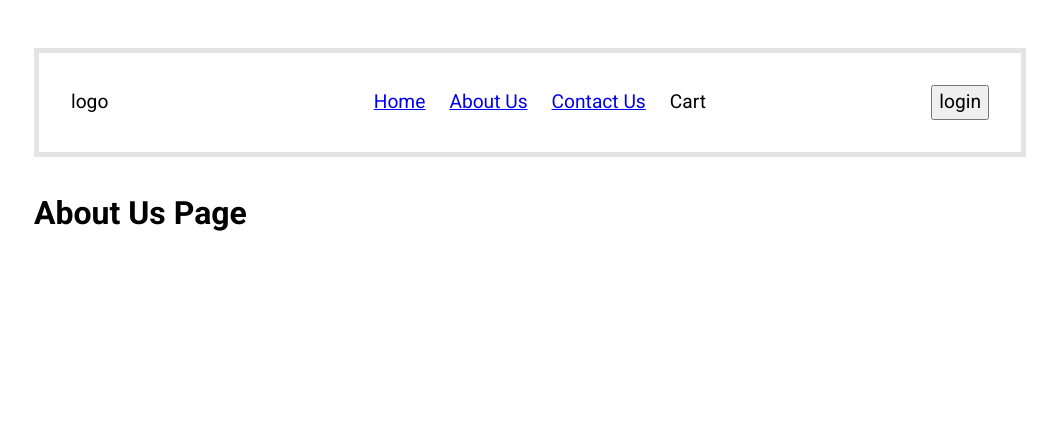
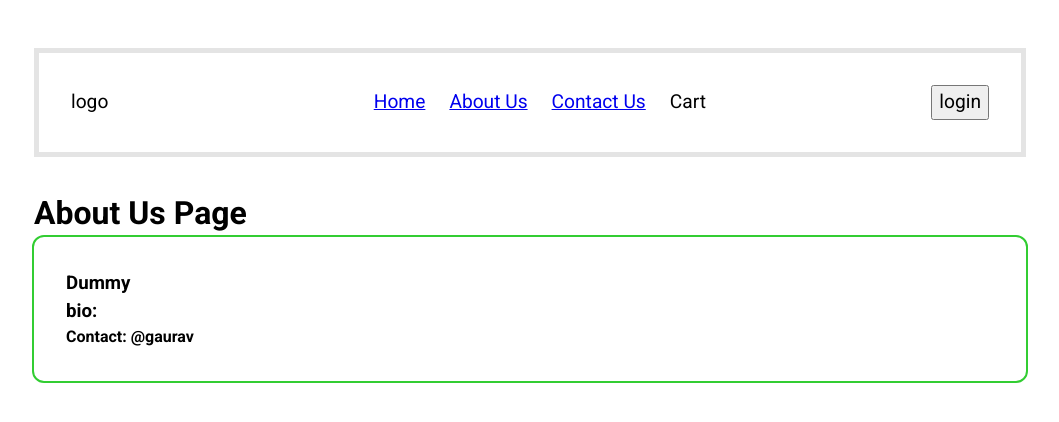
Before and after one commit to Gaurav-GD24/Namaste-React, a React (Vite) app: page /about in a window 1280 px wide. Shown: the top 422 px of the page, without its empty margins (110-1169 px from the left). Built offline with nearby package versions, Linux system fonts and the light colour scheme; no server answers.

Commit message:
Added Information inside the About-us page

```diff
--- a/src/App.js
+++ b/src/App.js
@@ -35,6 +35,10 @@ const appRouter = createBrowserRouter([
 				path: "/contact",
 				element: <Contact />,
 			},
+			{
+				path: "/restaurants/:resId",
+				element: <RestroMenu />,
+			},
 		],
 		errorElement: <Error />,
 	},
--- a/src/components/About.js
+++ b/src/components/About.js
@@ -1,7 +1,27 @@
-const About = () => {
-    return (
-        <h1>About Us Page</h1>
-    )
+import Userclass from "./Userclass";
+import React from "react";
+
+class About extends React.Component {
+	constructor(props) {
+		super(props);
+
+		// console.log("Parent constructor");
+	}
+
+	componentDidMount() {
+		// console.log("Parent component Did mount");
+	}
+
+	render() {
+		// console.log("Parent render");
+
+		return (
+			<div>
+				<h1>About Us Page</h1>
+				<Userclass name={"Gaurav Daware(Class Based Component)"} location={"Nagpur"}/>
+			</div>
+		);
+	}
 }
 
-export default About ;
+export default About;
--- a/src/components/RestroMenu.js
+++ b/src/components/RestroMenu.js
@@ -29,8 +29,7 @@ const RestroMenu = () => {
 		resInfo?.cards[2]?.card?.card?.info;
 
 	const { itemCards } =
-		resInfo?.cards[4]?.groupedCard?.cardGroupMap?.REGULAR?.cards[4]?.card
-			?.card;
+		resInfo.cards[4].groupedCard.cardGroupMap.REGULAR.cards[3].card.card;
 
 	return (
 		<div className="menu">
@@ -39,13 +38,16 @@ const RestroMenu = () => {
 			<h5>{costForTwoMessage}</h5>
 			<br></br>
 			<h5>Main Course</h5>
+			{
 				<ul>
 					{itemCards.map((item) => (
 						<li key={item.card.info.id}>
-						{item.card.info.name}- Rs.{item.card.info.price / 100}
+							{item.card.info.name}- Rs.
+							{item.card.info.price / 100}
 						</li>
 					))}
 				</ul>
+			}
 		</div>
 	);
 };
--- a/src/components/Shimmer.js
+++ b/src/components/Shimmer.js
@@ -1,14 +1,14 @@
 const Shimmer = () => {
-    return (
-		<div class="shimmer-container">
-			<div class="shimmer-card"></div>
-			<div class="shimmer-card"></div>
-			<div class="shimmer-card"></div>
-			<div class="shimmer-card"></div>
-			<div class="shimmer-card"></div>
-			<div class="shimmer-card"></div>
+	return (
+		<div className="shimmer-container">
+			<div className="shimmer-card"></div>
+			<div className="shimmer-card"></div>
+			<div className="shimmer-card"></div>
+			<div className="shimmer-card"></div>
+			<div className="shimmer-card"></div>
+			<div className="shimmer-card"></div>
 		</div>
 	);
-}
+};
 
 export default Shimmer;
--- /dev/null
+++ b/src/components/Userclass.js
@@ -0,0 +1,40 @@
+import React from "react";
+
+class Userclass extends React.Component {
+	constructor(props) {
+		super(props);
+
+		this.state = {
+			userInfo: {
+				name: "Dummy",
+				location: "Default",
+			},
+		};
+
+		// console.log("child constructor called");
+	}
+
+	async componentDidMount() {
+		const data = await fetch("https://api.github.com/users/Gaurav-GD24");
+		const json = await data.json();
+        console.log(json);
+		this.setState({
+			userInfo: json,
+		});
+	}
+	render() {
+		// console.log("child render called");
+
+        const{name , bio } = this.state.userInfo;
+
+		return (
+			<div className="user-card">
+				<h3>{name}</h3>
+				<h3>bio: {bio}</h3>
+				<h4>Contact: @gaurav</h4>
+			</div>
+		);
+	}
+}
+
+export default Userclass;
--- a/styles.css
+++ b/styles.css
@@ -129,3 +129,9 @@ button:is(:hover, :active) {
 	border: 1px solid gray;
 	border-radius: 5px;
 }
+
+.user-card {
+    padding: 2rem;
+    outline: 2px solid limegreen;
+    border-radius: 10px;
+}
```
Lines whose indentation alone changed are shown as unchanged.
